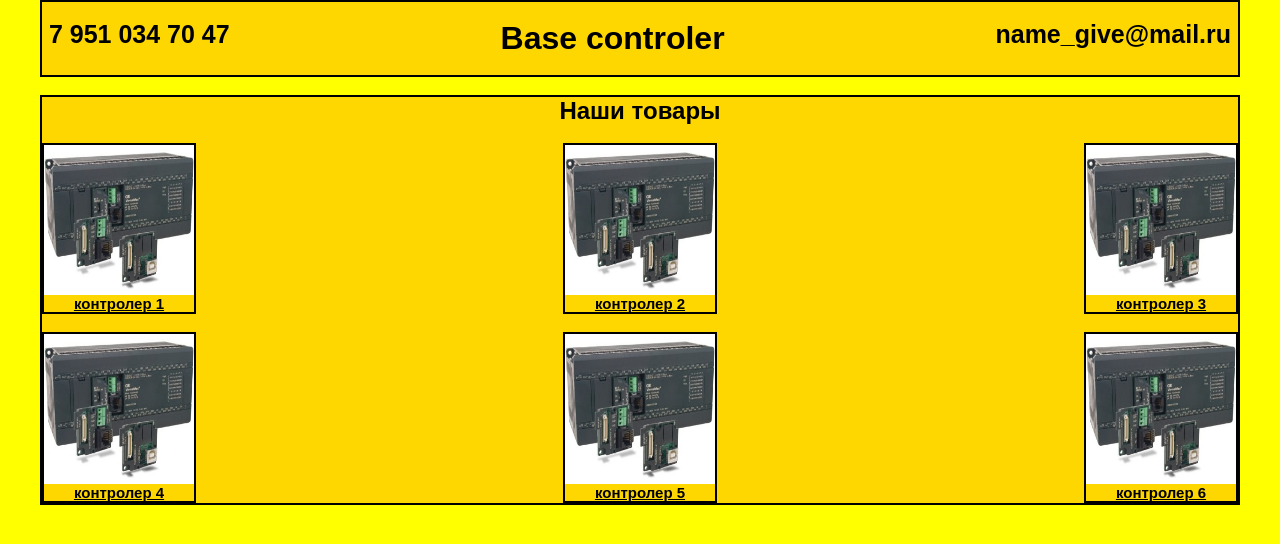
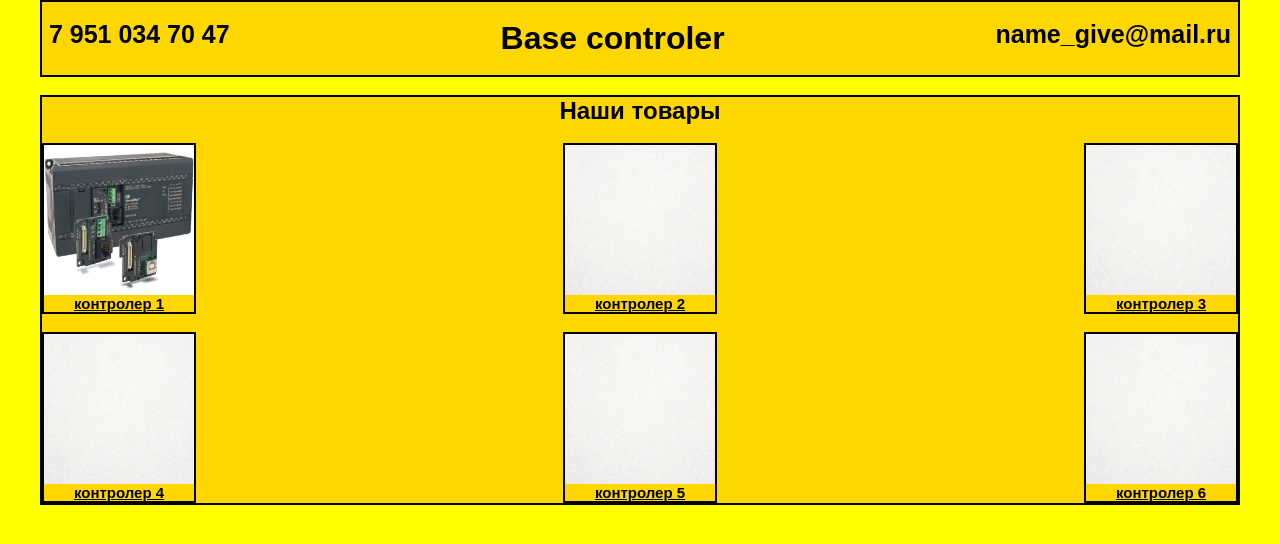
Before and after one commit to GordeyY/BaseKontroler, a plain HTML site: page index.html in a window 1280 px wide. Drawn offline with Linux system fonts and the light colour scheme.

Commit message:
Update index.html

```diff
--- a/index.html
+++ b/index.html
@@ -34,26 +34,26 @@ Base controler
 <a href = "cex/sec.html">контролер 1</a>
 </div>
 <div class = "tovar_2">
-<img src="img/фон.jpg" alt="logo"/>
+<img src="img/1688618975_bogatyr-club-p-glyantsevaya-tekstura-foni-pinterest-47.jpg" alt="logo"/>
 <a href = "cex/sec.html">контролер 2</a>
 </div>
 <div class = "tovar_3">
-<img src="img/фон.jpg" alt="logo"/>
+<img src="img/1688618975_bogatyr-club-p-glyantsevaya-tekstura-foni-pinterest-47.jpg" alt="logo"/>
 <a href = "cex/sec.html">контролер 3</a>
 </div>
 </div>
 
 <div class = "section_2">
 <div class = "tovar_4">
-<img src="img/фон.jpg" alt="logo"/>
+<img src="img/1688618975_bogatyr-club-p-glyantsevaya-tekstura-foni-pinterest-47.jpg" alt="logo"/>
 <a href = "cex/sec.html">контролер 4</a>
 </div>
 <div class = "tovar_5">
-<img src="img/фон.jpg" alt="logo"/>
+<img src="img/1688618975_bogatyr-club-p-glyantsevaya-tekstura-foni-pinterest-47.jpg" alt="logo"/>
 <a href = "cex/sec.html">контролер 5</a>
 </div>
 <div class = "tovar_6">
-<img src="img/фон.jpg" alt="logo"/>
+<img src="img/1688618975_bogatyr-club-p-glyantsevaya-tekstura-foni-pinterest-47.jpg" alt="logo"/>
 <a href = "cex/sec.html">контролер 6</a>
 </div>
 </div>
```
